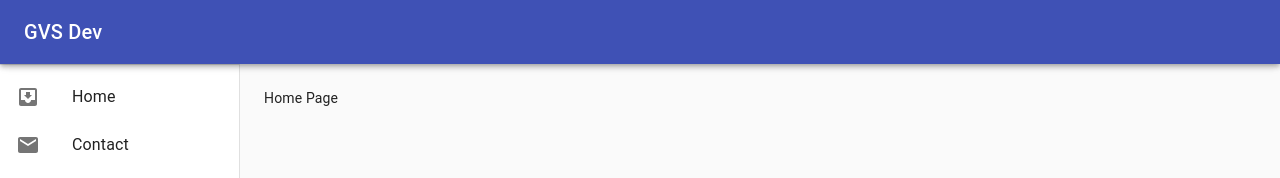
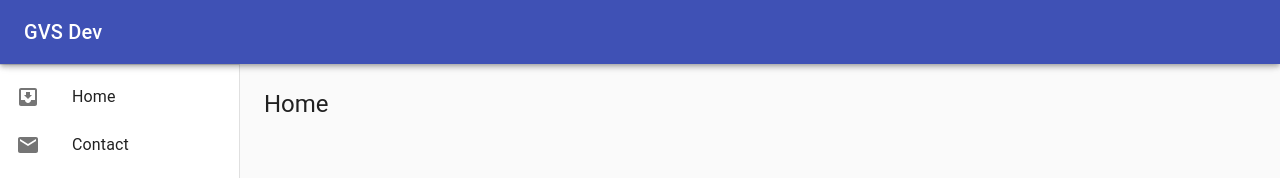
Before and after one commit to mgrevesse/react-menu-gvs, a React (Create React App) app: page / in a window 1280 px wide. Shown: the top 178 px of the page. Built offline with nearby package versions, Linux system fonts and the light colour scheme.

Commit message:
First page

```diff
--- a/src/App.js
+++ b/src/App.js
@@ -15,15 +15,14 @@ import MailIcon from "@material-ui/icons/Mail";
 import MenuIcon from "@material-ui/icons/Menu";
 import Toolbar from "@material-ui/core/Toolbar";
 import Typography from "@material-ui/core/Typography";
-import { makeStyles, useTheme, ThemeProvider } from "@material-ui/core/styles";
+import { makeStyles } from "@material-ui/core/styles";
 import { Switch, Route, Link, BrowserRouter } from "react-router-dom";
+
+import Home from "./views/home";
 
 const drawerWidth = 240;
 
-const useStyles = makeStyles(theme => ({
-  palette: {
-    type: "dark"
-  },
+const useStyles = makeStyles((theme) => ({
   root: {
     display: "flex"
   },
@@ -31,6 +30,9 @@ const useStyles = makeStyles(theme => ({
     [theme.breakpoints.up("sm")]: {
       width: drawerWidth,
       flexShrink: 0
+    },
+    paper: {
+      palette: { type: "dark" }
     }
   },
   appBar1: {
@@ -88,7 +90,13 @@ function ResponsiveDrawer(props) {
       <Divider />
       <List>
         {["Home", "Contact", "Skills", "Hobby"].map((text, index) => (
-          <ListItem button key={text} component={Link} to={"/" + text}>
+          <ListItem
+            className={classes.listItem}
+            button
+            key={text}
+            component={Link}
+            to={"/" + text}
+          >
             <ListItemIcon>
               {index % 2 === 0 ? <InboxIcon /> : <MailIcon />}
             </ListItemIcon>
@@ -155,8 +163,8 @@ function ResponsiveDrawer(props) {
           <div className={classes.toolbar} />
 
           <Switch>
-            <Route exact path="/" render={() => <div>Home Page</div>} />
-            <Route path="/home" render={() => <div> Page home</div>} />
+            <Route exact path="/" render={() => <Home />} />
+            <Route path="/home" render={() => <Home />} />
             <Route path="/contact" render={() => <div>Page contact</div>} />
           </Switch>
         </main>
--- /dev/null
+++ b/src/views/home.js
@@ -0,0 +1,10 @@
+import React from "react";
+import { Typography } from "@material-ui/core";
+
+export default function home(props) {
+  return (
+    <div>
+      <Typography variant="h5">Home</Typography>
+    </div>
+  );
+}
```
